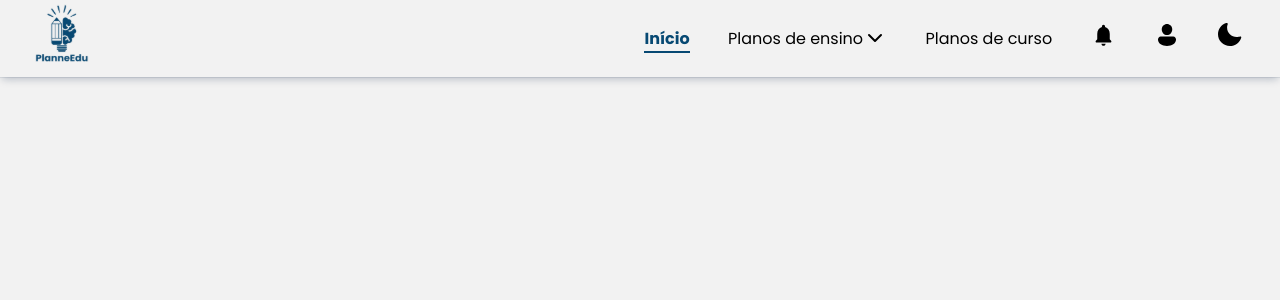
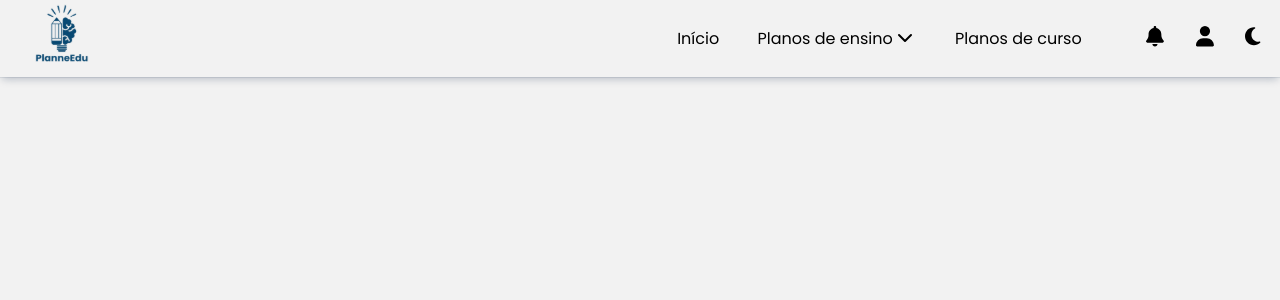
Before and after one commit to larissacoelho21/PlanneEdu-FrontEnd, a React (Vite) app in the folder PlanneEdu_Front/: page /navbar in a window 1280 px wide. Shown: the top 300 px of the page. Built offline with nearby package versions, Linux system fonts and the light colour scheme.

Commit message:
realização do dropdown das notificações

```diff
--- a/PlanneEdu_Front/package.json
+++ b/PlanneEdu_Front/package.json
@@ -10,6 +10,11 @@
     "preview": "vite preview"
   },
   "dependencies": {
+    "@fortawesome/fontawesome-svg-core": "^6.6.0",
+    "@fortawesome/free-brands-svg-icons": "^6.6.0",
+    "@fortawesome/free-regular-svg-icons": "^6.6.0",
+    "@fortawesome/free-solid-svg-icons": "^6.6.0",
+    "@fortawesome/react-fontawesome": "^0.2.2",
     "lucide-react": "^0.439.0",
     "react": "^18.3.1",
     "react-dom": "^18.3.1",
--- a/PlanneEdu_Front/src/Components/NavBar-Professores/navBarProfessor.css
+++ b/PlanneEdu_Front/src/Components/NavBar-Professores/navBarProfessor.css
@@ -46,23 +46,27 @@ link:active {
     margin-top: 2vw;
 }
 
+
 .navbar-link:hover {
     color: #074973;
     font-weight: bold;
     border-bottom: #074973 solid 2px;
     transition: 100ms ease-in-out;
+    cursor: pointer;
 }
 
 .navbar-link.active {
     color: #074973;
     font-weight: bold;
     border-bottom: #074973 solid 2px;
+    cursor: pointer;
 }
 
 .navbar-link.selected {
     color: #074973;
     font-weight: bold;
     border-bottom: #074973 solid 2px;
+    cursor: pointer;
 }
 
 /* estilizando o menu */
@@ -70,7 +74,7 @@ link:active {
 .dropdown-menu {
     position: absolute;
     top: 5vw;
-    right: 27vw;
+    right: 26vw;
     background-color: #fff;
     padding: 1vw 1vw;
     width: 17vw;
@@ -122,7 +126,6 @@ link:active {
     transition: var(--speed);
 }
 
-
 .dropdownItem .menu-a {
     font-size: 1.1vw;
     max-width: 15vw;
@@ -132,22 +135,72 @@ link:active {
     transition: var(--speed);
 }
 
+/* estilizando o segundo dropdwn */
 
-/* ícones lateral direita */
+.dropdown-notification {
+    position: absolute;
+    top: 5vw;
+    right: 8vw;
+    background-color: #fff;
+    padding: 1.2vw 1.2vw;
+    width: 28vw;
+    box-shadow: rgba(0, 0, 0, 0.2) 0px 4px 12px ;
+}
 
-.profile {
+.dropdown-notification.ativo{
+    opacity: 1;
+    visibility: visible;
+    transform: translateY(0);
+    transition: var(--speed) ease;
+}
+
+.dropdown-notification.inactive{
+    opacity: 0;
+    visibility: hidden;
+    transform: translateY(-20px);
+    transition: var(--speed) ease;
+}
+
+.dropdownNotification .paragrafo {
+    font-size: 1vw;
+    max-width: 30vw;
+    color: black;
+    align-self: center;
+    margin: 0;
+    transition: var(--speed);
+}
+
+.dropdownNotification .sub-paragrafo {
+    font-size: 0.8vw;
+    font-style: italic;
+    max-width: 15vw;
+    color: #7F7F7F;
+    transition: var(--speed);
+    margin-bottom: 1vw;
+}
+
+.dropdownNotification .sub-paragrafo:hover {
+    color: black;
+}
+
+.link-bell .iconsBell, .profile .not-icons, .darkmodeIcon .not-icons{
+    width: 0 auto;
+    height: 1.6vw;
+    margin-left: 1vw;
+    margin-right: 1.5vw;
+    color: black;
+}
+
+.link-bell .iconsBell {
+    margin-left: 5vw;
+    cursor: pointer;
+}
+
+.icon-list ul, .secondPart {
+    display: flex;
+}
+
+.Icons {
     display: flex;
     align-items: center;
 }
-
-.profile img {
-    width: 0 auto;
-    height: 2vw;
-    margin-left: 3vw;
-}
-
-.darkMode img {
-    margin-right: 3vw;
-    width: 0 auto;
-    height: 1.8vw;
-} /* HAHAHAHAHAHAHAHHA */
--- a/PlanneEdu_Front/src/Components/NavBar-Professores/navBarProfessor.tsx
+++ b/PlanneEdu_Front/src/Components/NavBar-Professores/navBarProfessor.tsx
@@ -1,73 +1,98 @@
 /* Images */
 import LogoName from "../../assets/logoname.svg"
-import Notifications from "../../assets/notifications.svg"
+
+/* import Notifications from "../../assets/notifications.svg"
 import Profile from "../../assets/profile.svg"
-import DarkMode from "../../assets/darkmode.svg"
+import DarkMode from "../../assets/darkmode.svg" */
+
+/* Imagens que não foram utilizadas, icones do dropdown */
 /*  import DsIcon from "../../assets/dsIcon.svg"
 import Eletromecanica from "../../assets/eletroIcon.svg"
 import Logistica from "../../assets/logIcon.svg"
 import AdmIcon from "../../assets/folderIcon.svg"
 import Geral from "../../assets/geralIcon.svg" */
 
-/* Icons */
-import { CodeXml } from 'lucide-react';
-import { Settings } from 'lucide-react';
-import { GalleryVerticalEnd } from 'lucide-react';
-import { Folder } from 'lucide-react';
-import { ChartLine } from 'lucide-react';
-import { ChevronDown } from 'lucide-react';
+/* Icons do dropdown */
+import { CodeXml, Settings, GalleryVerticalEnd, Folder, ChartLine, ChevronDown } from 'lucide-react';
 
 /* funções react */
+import { FontAwesomeIcon } from '@fortawesome/react-fontawesome'
 import { Link, NavLink } from "react-router-dom";
-import { /* ReactNode */ ReactNode, useEffect, useRef, useState } from "react"
+import { ReactNode, useEffect, useRef, useState } from "react"
 
 /* css */
 import "../NavBar-Professores/navBarProfessor.css"
+import { faBell, faMoon, faUser } from "@fortawesome/free-solid-svg-icons";
 
+
+/* Criando interface para declarar as props do DropdownItem */
 interface DropdownItemProps {
-    icon: ReactNode;
-    text: string;
-    to: string; /* Link  */
+    icon: ReactNode; /* React Node utilizado para aceitar icone(svg) ou string */
+    text: string; /* nome do link */
+    to: string; /* path para as páginas */
 }
 
+/* props ciradas na Interface */
 function DropdownItem({ icon, text, to }: DropdownItemProps) {
     return (
-        <NavLink to={to} className='dropdownItem'>
-            <i className="icon">{icon}</i>
-            <Link className="menu-a" to="#"> {text} </Link>
+        <NavLink to={to} className='dropdownItem'> {/* usado para navegar as páginas de forma renderizada */}
+            <i className="icon">{icon}</i> {/* imagem */}
+            <Link className="menu-a" to="#"> {text} </Link> {/* Link */}
         </NavLink>
     );
 }
 
+interface DropdownNotificationProps {
+    text: string;
+    secondtext: string;
+    to: string;
+}
+
+function DropdownNotification({ text, secondtext, to }: DropdownNotificationProps) {
+    return (
+        <NavLink to={to} className='dropdownNotification'>
+            <p className="paragrafo">
+                {text}
+            </p>
+            <p className="sub-paragrafo">
+                {secondtext}
+            </p>
+        </NavLink>
+    )
+}
+
 export function NavBarProfessor() {
 
-    const [open, setOpen] = useState(false);
+    /* Criando função para identificarquando o dropdown esta ativo */
+    const [openOne, setOpenOne] = useState(false);
+    const [openTwo, setOpenTwo] = useState(false);
 
     let menuRef = useRef<HTMLDivElement>(null);
+    let notRef = useRef<HTMLDivElement>(null);
 
     useEffect(() => {
-        let handler = (e: MouseEvent) => {
+        const handleClickOutside = (e: MouseEvent) => {
             if (menuRef.current && !menuRef.current.contains(e.target as Node)) {
-                setOpen(false);
-                console.log(menuRef.current);
+                setOpenOne(false);
+            }
+            if (notRef.current && !notRef.current.contains(e.target as Node)) {
+                setOpenTwo(false);
             }
         };
 
-        document.addEventListener("mousedown", handler);
-
+        document.addEventListener("mousedown", handleClickOutside);
 
         return () => {
-            document.removeEventListener("mousedown", handler);
-        }
-
-    });
+            document.removeEventListener("mousedown", handleClickOutside);
+        };
+    }, []);
 
     return (
         <section className="navbar-prof">
             <nav>
                 <div className="navbarOne">
                     <div className="right-side">
-                        <div className="nav-logo">
+                        <div className="nav-logo"> {/* logo projeto */}
                             <Link to="/homeprofessor"><img src={LogoName} alt="" /></Link>
                         </div>
                     </div>
@@ -77,36 +102,36 @@ export function NavBarProfessor() {
                         <div className="nav-list" ref={menuRef}>
                             <ul className="navbar-nav" >
 
-                                <NavLink
+                                <NavLink /* identificando se o caminho da página selecionada corresponde */
                                     className={({ isActive }) => (isActive ? 'navbar-link active' : 'navbar-link')}
-                                    to="#"> Início
+                                    to="/homeprofessor"> Início
                                 </NavLink>
 
-                                    {/* < li >
+                                {/* < li >
                                         <Link className="navbar-link" to="/homeprofessor">Ínicio</Link>
                                     </li> */}
 
                                 <li className="nav-dropdown">
-                                    <div className="li-inicio" onClick={() => { setOpen(!open) }}>
-                                        <div className={`navbar-link ${open ? 'selected' : ''}`} >
+                                    <div className="li-inicio" onClick={() => { setOpenOne(!openOne) }}>
+                                        <div className={`navbar-link ${openOne ? 'selected' : ''}`} > {/* Identificando quando estiver clicado (selecionado) aparecer diferente */}
                                             Planos de ensino <ChevronDown />
                                         </div>
                                     </div>
 
                                     <li>
-                                        <div className={`dropdown-menu ${open ? 'active' : 'inactive'}`}>
-                                            <DropdownItem to="/" icon={<CodeXml size={20} />} text={"Desen. de sistemas"}  />
+                                        <div className={`dropdown-menu ${openOne ? 'active' : 'inactive'}`}> {/* menu */}
+                                            <DropdownItem to="/" icon={<CodeXml size={20} />} text={"Desen. de sistemas"} />
                                             <DropdownItem to="/" icon={<Settings size={20} />} text={"Eletromecânica"} />
                                             <DropdownItem to="/" icon={<ChartLine size={20} />} text={"Logística"} />
-                                            <DropdownItem to="/" icon={<Folder size={20}/>} text={"Administração"} />
-                                            <DropdownItem to="/" icon={<GalleryVerticalEnd size={20}/>} text={"Geral"} />
+                                            <DropdownItem to="/" icon={<Folder size={20} />} text={"Administração"} />
+                                            <DropdownItem to="/" icon={<GalleryVerticalEnd size={20} />} text={"Geral"} />
                                         </div>
                                     </li>
 
                                 </li>
 
                                 <NavLink
-                                    className={({ isActive }) => (isActive ? 'navbar-link active' : 'navbar-link')}
+                                    className={({ isActive }) => (isActive ? 'navbar-link active last' : 'navbar-link')}
                                     to="/"
                                 >
                                     Planos de curso
@@ -117,16 +142,43 @@ export function NavBarProfessor() {
 
                         </div>
 
-                        <div className="profile">
-                            <div className="notifications">
-                                <img src={Notifications} alt="" />
+                        <div className="Icons">
+                            <div className="icon-list" ref={notRef}>
+                                <ul>
+                                    <li className="notification-dropdown">
+                                        <div className="li-bell" onClick={() => { setOpenTwo(!openTwo) }}>
+                                            <div className="link-bell">
+                                                <FontAwesomeIcon icon={faBell} className="iconsBell" />
+                                            </div>
+                                        </div>
+
+                                        <li>
+                                            <div className={`dropdown-notification ${openTwo ? 'ativo' : 'inactive'}`}>
+                                                <DropdownNotification to="#" text={"O professor Giovani respondeu ao seu comentário."} secondtext={"Toque aqui para visualizar."} />
+                                            </div>
+
+                                        </li>
+
+                                    </li>
+
+                                    <li className="li-notification">
+                                        <div className="secondPart">
+                                            <div className="profile">
+                                                <NavLink to="#" className="profileIcon">
+                                                    <FontAwesomeIcon icon={faUser} className="not-icons" />
+                                                </NavLink>
+                                            </div>
+                                            <div className="darkmode">
+                                                <NavLink to="#" className="darkmodeIcon">
+                                                    <FontAwesomeIcon icon={faMoon} className="not-icons" />
+                                                </NavLink>
+                                            </div>
+                                        </div>
+                                    </li>
+
+                                </ul>
                             </div>
-                            <div className="perfil">
-                                <img src={Profile} alt="" />
-                            </div>
-                            <div className="darkMode">
-                                <img src={DarkMode} alt="" />
-                            </div>
+
                         </div>
                     </div>
 
--- a/PlanneEdu_Front/src/Router.tsx
+++ b/PlanneEdu_Front/src/Router.tsx
@@ -14,7 +14,7 @@ const Router: React.FC = () => {
                     <Route path='/' element={<Login />}></Route>
                     <Route path='/redefinicaosenha' element={<PasswordReset />}></Route>
                     <Route path='/verificacaoemail' element={<VerificationEmail />}></Route>
-                    npm install sweetalert2                    <Route path='/navbar' element={<NavBarProfessor />}></Route>
+                    <Route path='/navbar' element={<NavBarProfessor />}></Route>
                     <Route path='/homeprofessor' element={<Home />}></Route>
                     <Route path='/turmaprofessor' element={<ClassTeacher/>}></Route>
                 </Routes>
```
Also changed, not shown: PlanneEdu_Front/src/Pages/HomeTeacher.tsx (deleted, +0 -9 lines), PlanneEdu_Front/src/Css/CreatePassword.css (deleted), 1 other file (tests, documents, lock files or other folders).
